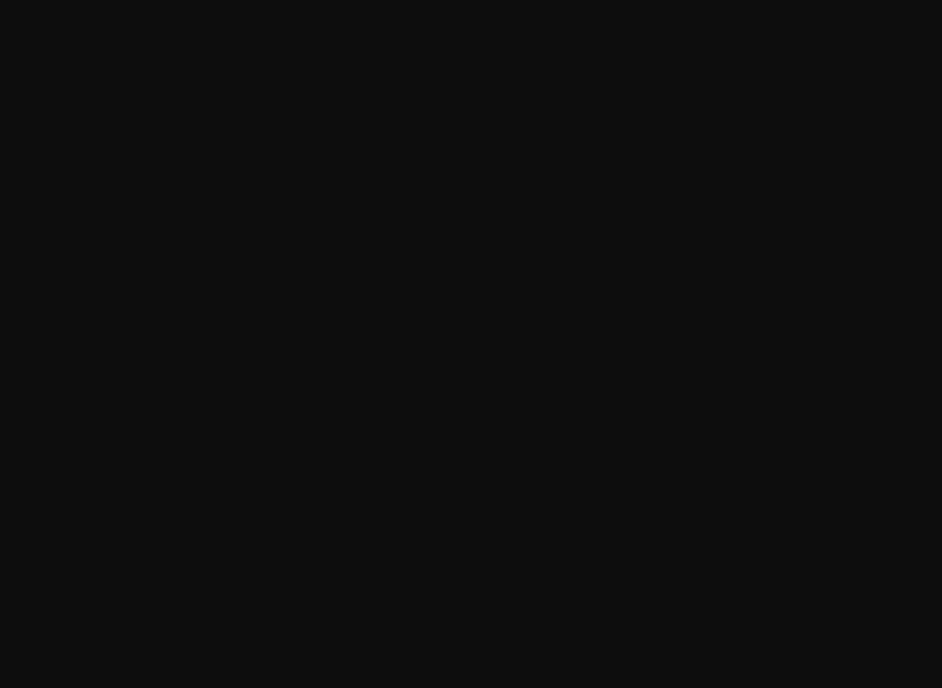
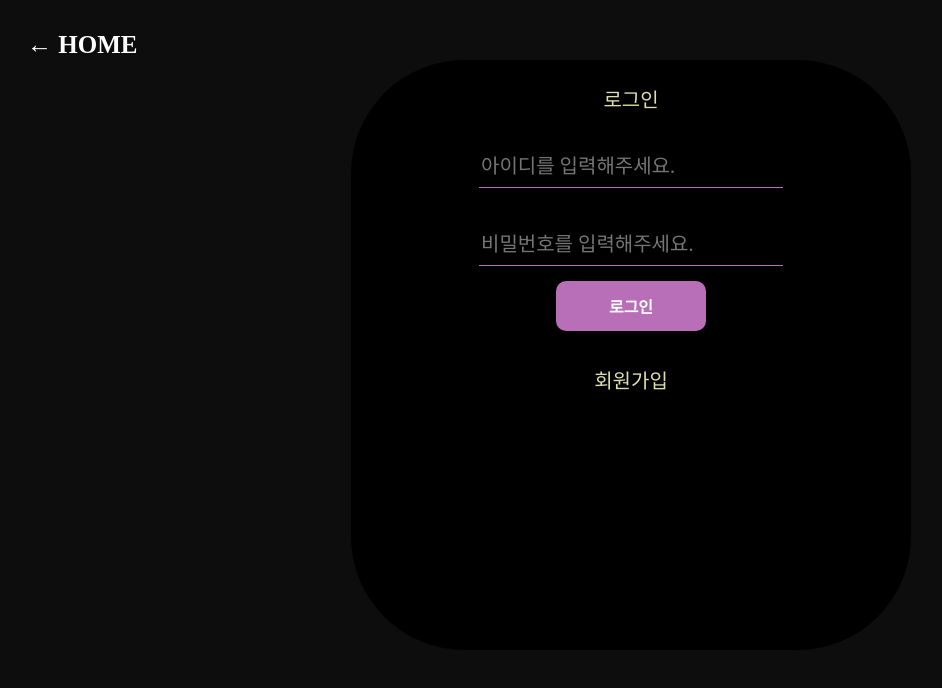
Before and after one commit to Hyeryeon-Seo/Adv-Auth-group-artist-fan-letters, a React (Vite) app: page /login in a window 1280 px wide. Before the commit this address had no page. Shown: the top 688 px of the page, without its empty margins (9-951 px from the left). Built offline with nearby package versions, Linux system fonts and the light colour scheme; a web font is replaced by a local one.

Commit message:
update : route 추가

```diff
--- a/src/shared/Router.jsx
+++ b/src/shared/Router.jsx
@@ -1,7 +1,9 @@
 import React from "react";
-import { BrowserRouter, Route, Routes } from "react-router-dom";
+import { BrowserRouter, Navigate, Route, Routes } from "react-router-dom";
 import Home from "pages/Home"; // pages/Home 절대경로설정됨
 import Detail from "pages/Detail";
+import Login from "../pages/Login";
+import Profile from "../pages/Profile";
 
 const Router = () => {
 	return (
@@ -10,6 +12,11 @@ const Router = () => {
 				<Routes>
 					<Route path="/" element={<Home />} />
 					<Route path="detail/:id" element={<Detail />} />
+					<Route path="login" element={<Login />} />
+					<Route path="profile/:userId" element={<Profile />} />
+					{/* 개개인 식별가능한 id를 param으로 */}
+					<Route path="*" element={<Navigate replace to="/" />} />
+					{/*그 외 다른 path name이 url에 온 경우(*) 홈으로 이동(redirect)시키기 : Navigate사용 */}
 				</Routes>
 			</BrowserRouter>
 		</>
```
